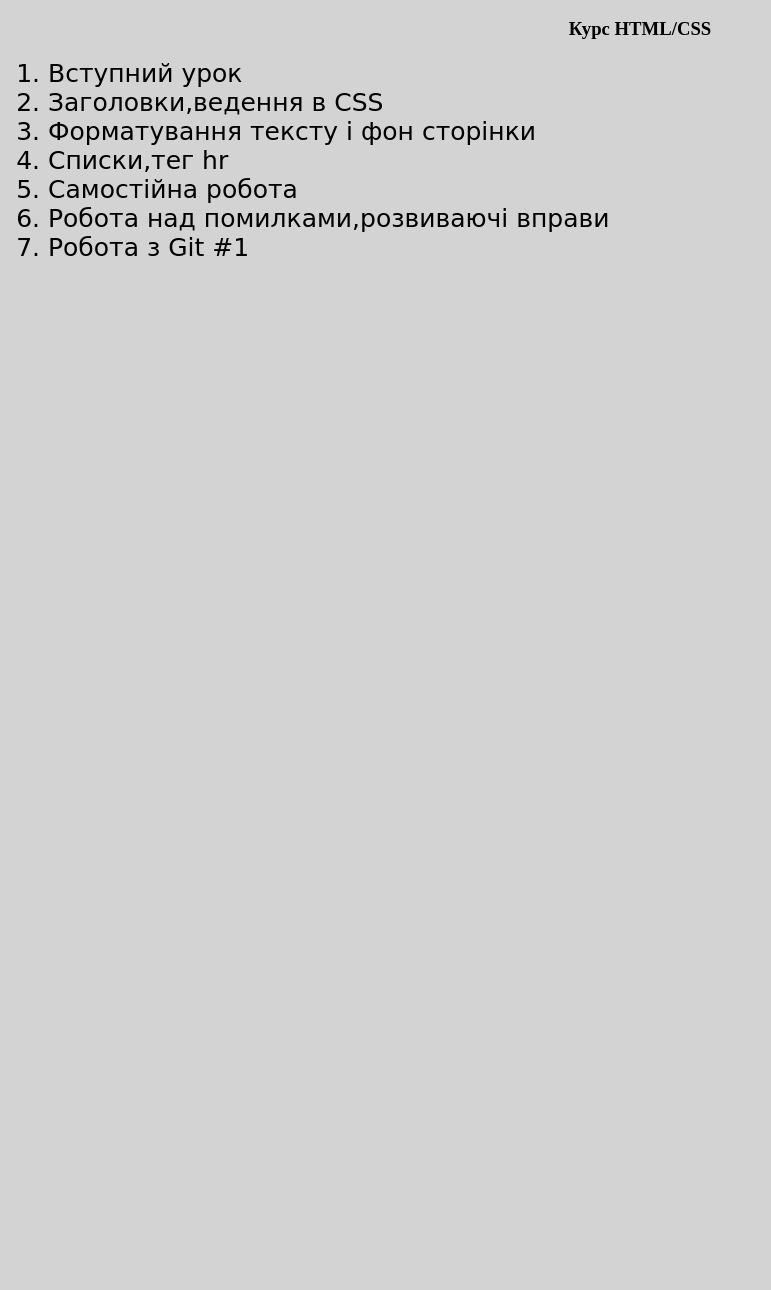
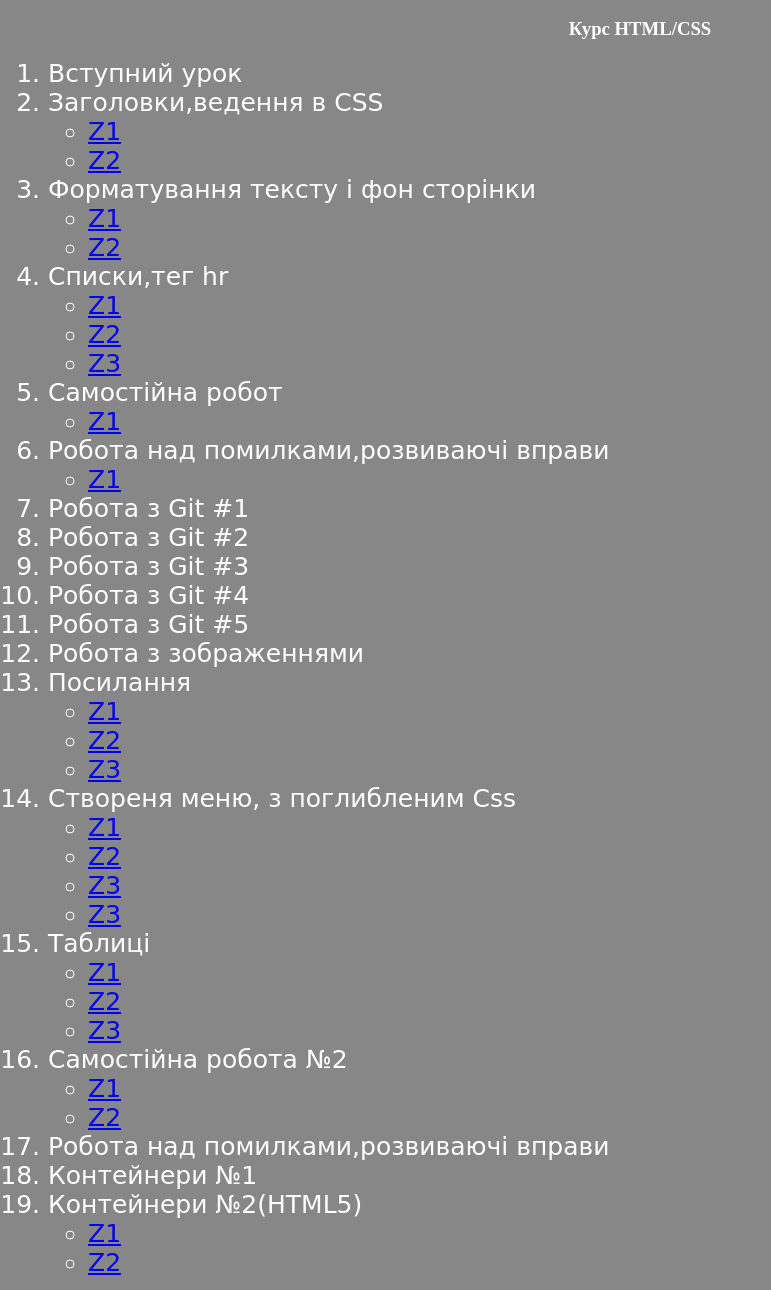
Before and after one commit to nastya575/nastya575.github.io, a plain HTML site: page index.html in a window 1280 px wide. Shown: the part 179-1469 px from the top of the page, without its empty margins (0-771 px from the left). Before the commit the page ends 800 px from the top, so only its background shows below. Drawn offline with Linux system fonts and the light colour scheme.

Commit message:
зміне

```diff
--- a/index.html
+++ b/index.html
@@ -6,20 +6,27 @@
 
 	<style>
 		body{
-			background-color:#d3d3d3;
+			background-color:#878787;
 		}
 
 		h1{
-			color:green;
+			color:#4dff4a;
 			font-size: 60px;
 		}
 
 		h2{
 			font-size: 40px;
+			color:white;
 		}
+
+		h3{
+			color:white;
+		}
+
 		li{
 			font-family:cursive;
 			font-size: 25px;
+			color:white;
 		}
 
 
@@ -35,12 +42,91 @@
 
 	<ol>
 		<li>Вступний урок</li>
-		<li>Заголовки,ведення в CSS</li>
-		<li>Форматування тексту і фон сторінки</li>
-		<li>Списки,тег hr</li>
-		<li>Самостійна робота</li>
-	    <li>Робота над помилками,розвиваючі вправи</li>
+
+		<li>Заголовки,ведення в CSS
+			<ul>
+				<li><a href='https://nastya575.github.io/T2/Z1.html'>Z1</a></li>
+				<li><a href='https://nastya575.github.io/T2/Z2.html'>Z2</a></li>
+			</ul>
+		</li>
+
+		<li>Форматування тексту і фон сторінки
+			<ul>
+				<li><a href='https://nastya575.github.io/T3/Z1.html'>Z1</a></li>
+				<li><a href='https://nastya575.github.io/T3/Z2.html'>Z2</a></li>
+			</ul>
+		</li>
+		<li>Списки,тег hr
+			<ul>
+				<li><a href='https://nastya575.github.io/T4/Z1.html'>Z1</a></li>
+				<li><a href='https://nastya575.github.io/T4/Z2.html'>Z2</a></li>
+				<li><a href='https://nastya575.github.io/T4/Z3.html'>Z3</a></li>
+			</ul>
+		</li>
+
+		<li>Самостійна робот
+			<ul>
+				<li><a href='https://nastya575.github.io/T5/Z1.html'>Z1</a></li>
+			</ul>
+		</li>
+
+	    <li>Робота над помилками,розвиваючі вправи
+			<ul>
+				<li><a href='https://nastya575.github.io/T6/Z1.html'>Z1</a></li>
+			</ul>
+		</li>
+
 		<li>Робота з Git #1</li>
+		<li>Робота з Git #2</li>
+		<li>Робота з Git #3</li>
+		<li>Робота з Git #4</li>
+		<li>Робота з Git #5</li>
+
+		<li>Робота з зображеннями</li>
+
+		<li>Посилання
+			<ul>
+				<li><a href='https://nastya575.github.io/T4/Z1.html'>Z1</a></li>
+				<li><a href='https://nastya575.github.io/T4/Z2.html'>Z2</a></li>
+				<li><a href='https://nastya575.github.io/T4/Z3.html'>Z3</a></li>
+			</ul>
+		</li>
+
+		<li>Створеня меню, з поглибленим Css
+			<ul>
+				<li><a href='https://nastya575.github.io/T14/Z1.html'>Z1</a></li>
+				<li><a href='https://nastya575.github.io/T14/Z2.html'>Z2</a></li>
+				<li><a href='https://nastya575.github.io/T14/Z3.html'>Z3</a></li>
+				<li><a href='https://nastya575.github.io/T14/Z3.html'>Z3</a></li>
+			</ul>
+		</li>
+
+		<li>Таблиці
+			<ul>
+				<li><a href='https://nastya575.github.io/T15/Z1.html'>Z1</a></li>
+				<li><a href='https://nastya575.github.io/T15/Z2.html'>Z2</a></li>
+				<li><a href='https://nastya575.github.io/T15/Z3.html'>Z3</a></li>
+			</ul>
+		</li>
+
+			<li>Самостійна робота №2
+			<ul>
+				<li><a href='https://nastya575.github.io/T16/Z1.html'>Z1</a></li>
+				<li><a href='https://nastya575.github.io/T16/Z2.html'>Z2</a></li>
+			</ul>
+		</li>
+
+		<li>Робота над помилками,розвиваючі вправи </li>
+
+		<li>Контейнери №1</li>
+
+		<li>Контейнери №2(HTML5)
+			<ul>
+				<li><a href='https://nastya575.github.io/T16/Z1.html'>Z1</a></li>
+				<li><a href='https://nastya575.github.io/T16/Z2.html'>Z2</a></li>
+			</ul>
+		</li>
+
 	</ol>
 
 
```
